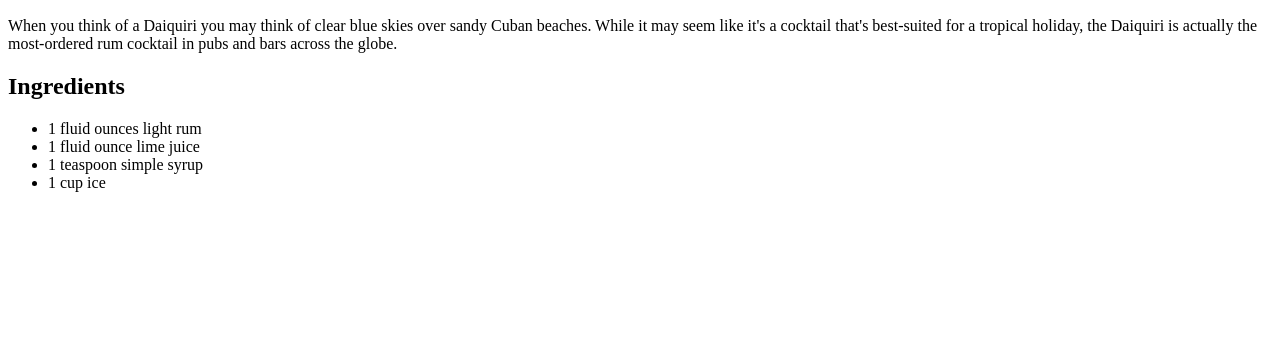
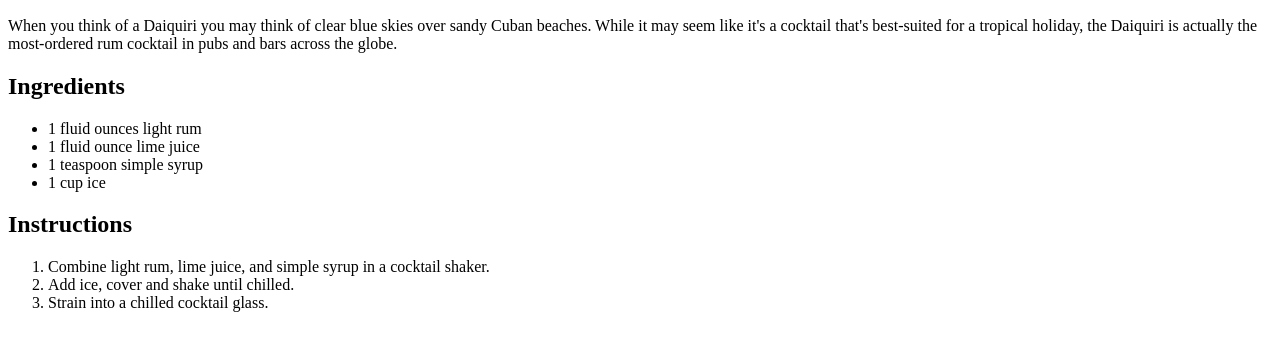
Before and after one commit to BreakingDev24/recipes-top, a plain HTML site: page recipes/daiquiri.html in a window 1280 px wide. Shown: the part 434-784 px from the top of the page. Drawn offline with Linux system fonts and the light colour scheme.

Commit message:
add instruction list section to daiquiri.html

```diff
--- a/recipes/daiquiri.html
+++ b/recipes/daiquiri.html
@@ -20,5 +20,12 @@
         <li>1 teaspoon simple syrup</li>
         <li>1 cup ice</li>
     </ul>
+
+    <h2>Instructions</h2>
+    <ol>
+        <li>Combine light rum, lime juice, and simple syrup in a cocktail shaker.</li>
+        <li>Add ice, cover and shake until chilled.</li>
+        <li>Strain into a chilled cocktail glass.</li>
+    </ol>
 </body>
 </html>
```
